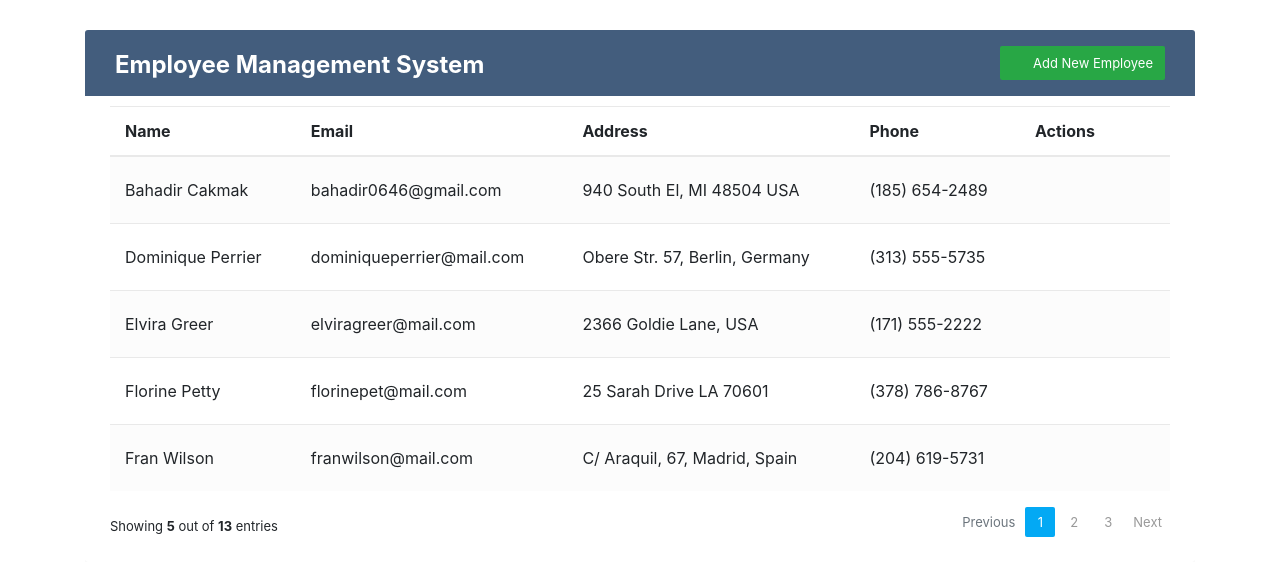
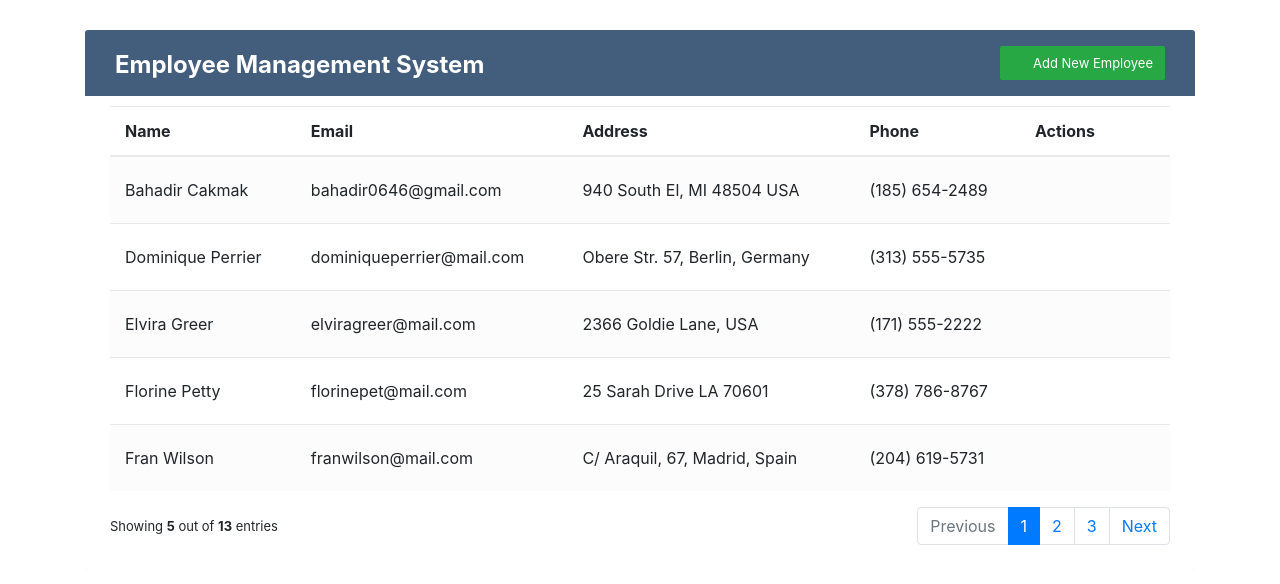
Before and after one commit to bomercakmak/employee-management-system-react, a React (Create React App) app: page / in a window 1280 px wide. Shown: the top 584 px of the page. Built offline with nearby package versions, Linux system fonts and the light colour scheme.

Commit message:
I change a href to button so I can deploy to netlify.

```diff
--- a/src/components/Pagination.js
+++ b/src/components/Pagination.js
@@ -17,23 +17,23 @@ const Pagination = ({pages,setCurrentPage,currentEmployees,sortedEmployees}) =>
         <div className="clearfix">
 				<div className="hint-text">Showing <b>{currentEmployees.length}</b> out of <b>{sortedEmployees.length}</b> entries</div>
 				<ul className="pagination">
-					<li className={`${currentButton === 1 ? 'page-item disabled' : 'page-item'}`}><a href="!#" className="page-link"
+					<li className={`${currentButton === 1 ? 'page-item disabled' : 'page-item'}`}><button className="page-link"
                         onClick={() => setCurrentButton((prev) => prev === 1 ? prev : prev - 1)}
-                    >Previous</a></li>
+                    >Previous</button></li>
                     {
                         numOfPages.map((page, index) => {
                             return (
-                            <li key = {index} className={`${currentButton === page ? 'page-item active' : 'page-item'}`}><a href="!#" className="page-link"
+                            <li key = {index} className={`${currentButton === page ? 'page-item active' : 'page-item'}`}><button className="page-link"
                             onClick={() => setCurrentButton (page)}
-                            >{page}</a></li>
+                            >{page}</button></li>
                             )
 
                         })
                     }
 
-                    <li className={`${currentButton === numOfPages.length ? 'page-item disabled' : 'page-item'}`}><a href="!#" className="page-link"
+                    <li className={`${currentButton === numOfPages.length ? 'page-item disabled' : 'page-item'}`}><button className="page-link"
                         onClick={() => setCurrentButton((prev) => prev === 0 ? prev : prev + 1)}
-                    >Next</a></li>
+                    >Next</button></li>
 
 
 				</ul>
```
Also changed, not shown: 1 other file (tests, documents, lock files or other folders).
